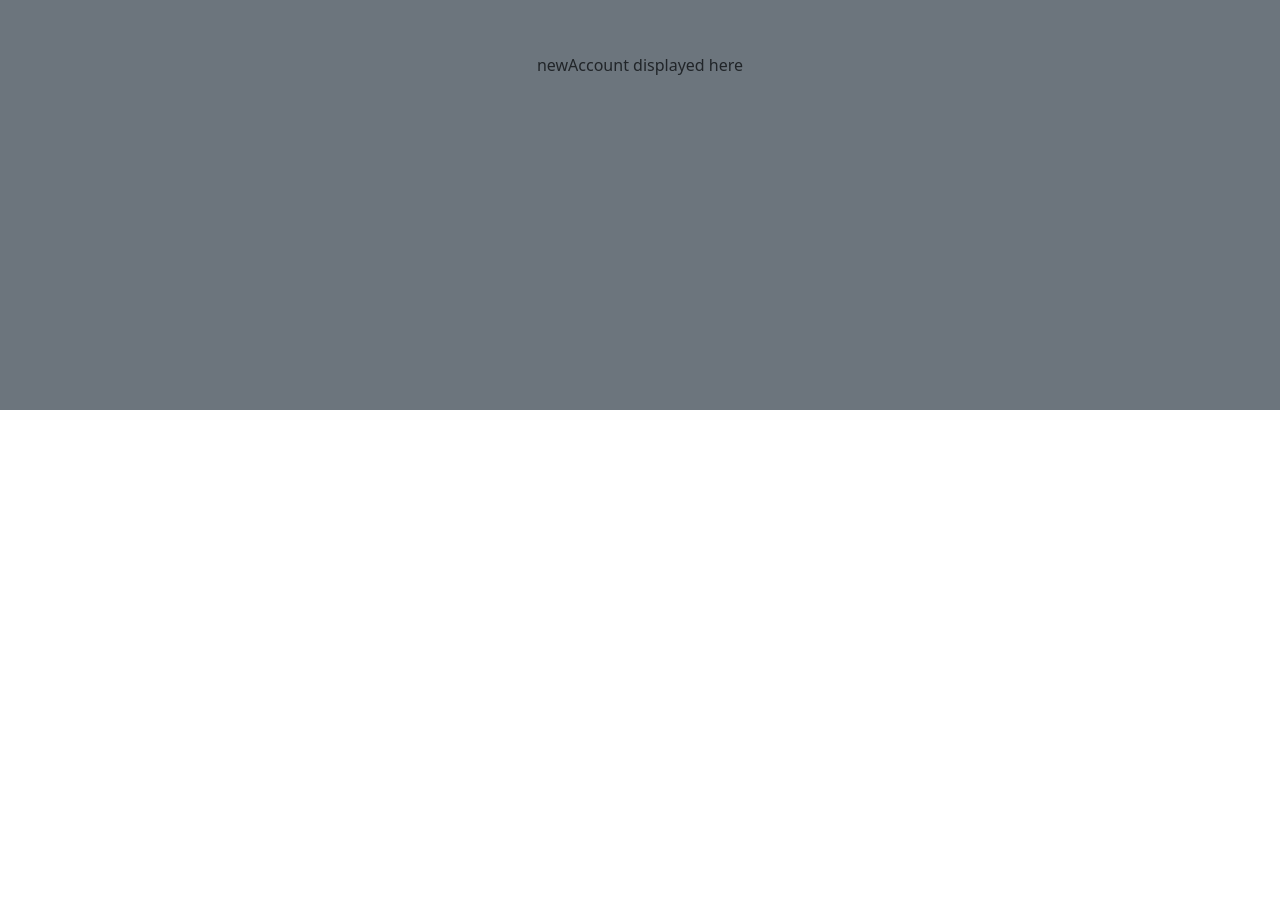
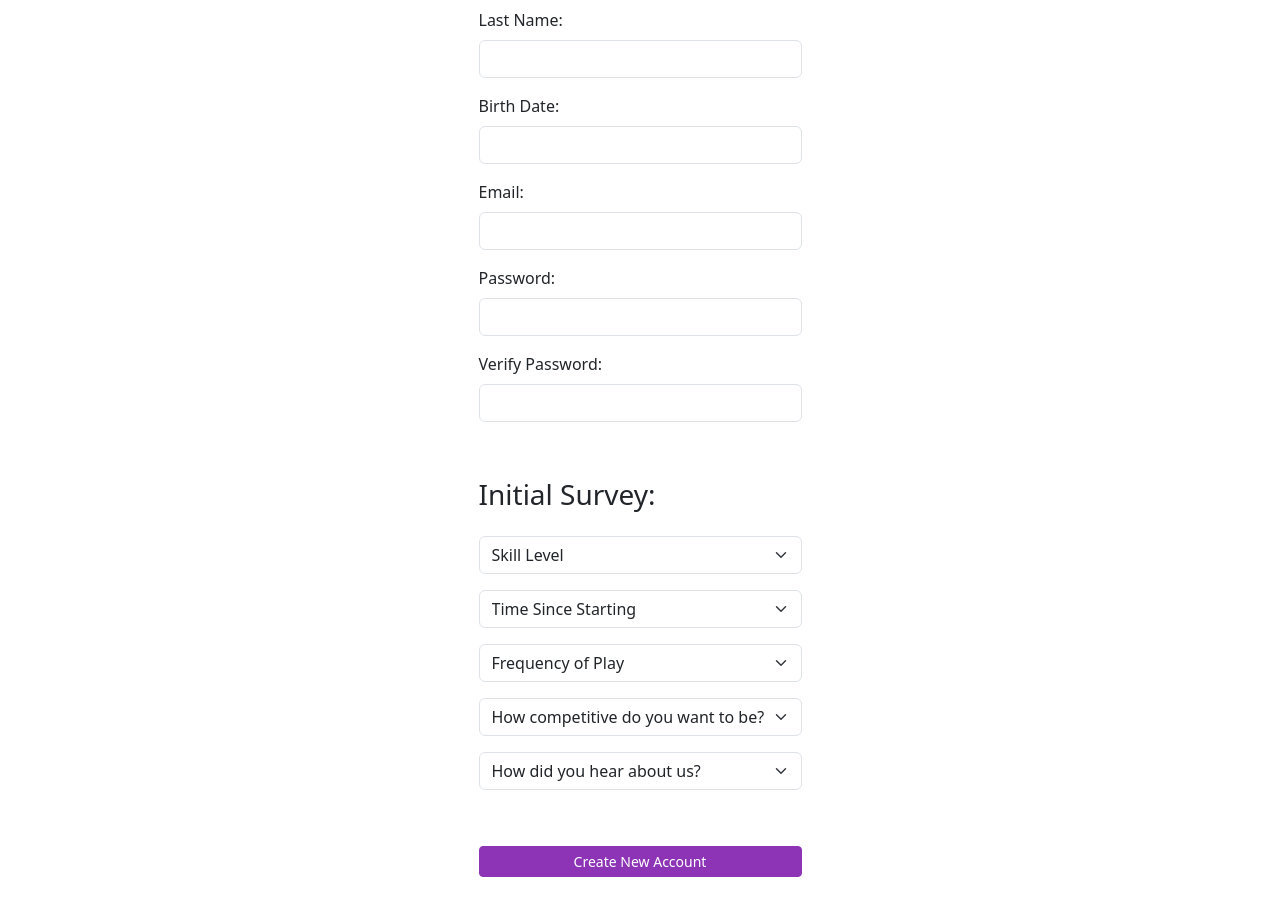
Before and after one commit to madelineevans/startup, a React (Vite) app: page /newAccount in a window 1280 px wide. Shown: the part 280-1196 px from the top of the page. Before the commit the page ends 800 px from the top, so only its background shows below. Built offline with nearby package versions, Linux system fonts and the light colour scheme; a web font is replaced by a local one.

Commit message:
more updates

```diff
--- a/package.json
+++ b/package.json
@@ -1,6 +1,7 @@
 {
   "dependencies": {
     "bootstrap": "^5.3.8",
+    "leaflet": "^1.9.4",
     "react": "^19.2.0",
     "react-bootstrap": "^2.10.10",
     "react-dom": "^19.2.0",
--- a/src/map/map.css
+++ b/src/map/map.css
@@ -0,0 +1,13 @@
+#map {
+  height: 400px;
+  width: 95%;
+  max-height: calc(100vh - 200px); /* prevents overflow, increased to account for search bar */
+}
+
+#search {
+  margin-bottom: 2rem;
+}
+
+main {
+  padding-bottom: 80px; /* adjust based on footer height */
+}
--- a/src/map/map.jsx
+++ b/src/map/map.jsx
@@ -1,10 +1,76 @@
-import React from 'react';
+import React, { useEffect } from 'react';
+import 'bootstrap/dist/css/bootstrap.min.css';
+import 'leaflet/dist/leaflet.css';
+import L from 'leaflet';
 import './map.css';
+import { useNavigate } from 'react-router-dom';
 
 export function Map() {
+  const navigate = useNavigate();
+
+  useEffect(() => {
+    const provo = [40.2338, -111.6585];
+
+    const map = L.map('map').setView(provo, 13);
+    L.tileLayer('https://{s}.tile.openstreetmap.org/{z}/{x}/{y}.png', {
+      maxZoom: 19,
+    }).addTo(map);
+
+    const marker = L.marker(provo).addTo(map);
+
+    // Create popup content using DOM elements
+    const popupDiv = L.DomUtil.create('div');
+    const title = L.DomUtil.create('strong', '', popupDiv);
+    title.innerText = 'PicklePlayer';
+
+    const br = document.createElement('br');
+    popupDiv.appendChild(br);
+
+    const button = L.DomUtil.create('button', 'btn btn-sm btn-primary', popupDiv);
+    button.innerText = 'View Player';
+    button.onclick = () => navigate('/match');
+
+    marker.bindPopup(popupDiv);
+  }, [navigate]);
+
+
   return (
-    <main className="container-fluid bg-secondary text-center">
-      <div>map displayed here</div>
-    </main>
+    <div className="d-flex flex-column min-vh-100">
+      <header className="text-center py-3">
+        <h1>Map</h1>
+      </header>
+
+      <main className="container flex-grow-1 d-flex flex-column align-items-center" style={{ paddingBottom: '80px' }}>
+        <div className="w-100 mb-3" style={{ maxWidth: '600px' }}>
+          <label htmlFor="search" className="form-label">SearchBar Standin:</label>
+          <input type="search" id="search" name="varSearch" className="form-control" />
+        </div>
+
+        <div className="w-100" style={{ height: '400px', maxWidth: '95%' }}>
+          <div id="map" style={{ height: '100%', width: '100%' }}></div>
+        </div>
+      </main>
+
+      <footer>
+        <nav className="navbar navbar-expand-lg bg-body-tertiary fixed-bottom">
+          <div className="container-fluid">
+            <ul className="navbar-nav mx-auto d-flex flex-row gap-3">
+              <li className="nav-item">
+                <a className="nav-link active" href="/login">Logout</a>
+              </li>
+              <li className="nav-item">
+                <a className="nav-link active" href="/match">Match</a>
+              </li>
+              <li className="nav-item">
+                <a className="nav-link disabled text-secondary" href="/map">Map</a>
+              </li>
+              <li className="nav-item">
+                <a className="nav-link active" href="/chat_list">Chat</a>
+              </li>
+            </ul>
+          </div>
+        </nav>
+      </footer>
+    </div>
   );
 }
--- a/src/newAccount/newAccount.jsx
+++ b/src/newAccount/newAccount.jsx
@@ -1,9 +1,119 @@
-import React from 'react';
+import React, { useState } from 'react';
+import '../login/login.css';
+import 'bootstrap/dist/css/bootstrap.min.css';
+import { useNavigate } from 'react-router-dom';
 
 export function NewAccount() {
+  const [isSpinning, setIsSpinning] = useState(false);
+  const navigate = useNavigate();
+
   return (
-    <main className="container-fluid bg-secondary text-center">
-      <div>newAccount displayed here</div>
-    </main>
+    <div className="d-flex flex-column min-vh-100">
+      <header className="d-flex justify-content-center align-items-center gap-2 py-3">
+        <img src="Images/pickle_logo.png" className="img-fluid" alt="logo" style={{ height: '90px' }} />
+        <h1 className="merriweather mb-0">PicklePlayer</h1>
+      </header>
+
+      <main className="container flex-grow-1 d-flex justify-content-center align-items-center">
+        <div className="w-100" style={{ maxWidth: '400px' }}>
+          <form className="d-flex flex-column gap-3">
+            <div>
+              <label htmlFor="firstName" className="form-label">First Name:</label>
+              <input type="text" id="firstName" name="firstName" className="form-control" />
+            </div>
+            <div>
+              <label htmlFor="lastName" className="form-label">Last Name:</label>
+              <input type="text" id="lastName" name="lastName" className="form-control" />
+            </div>
+            <div>
+              <label htmlFor="birthDate" className="form-label">Birth Date:</label>
+              <input type="text" id="birthDate" name="birthDate" className="form-control" />
+            </div>
+            <div>
+              <label htmlFor="emailAddress" className="form-label">Email:</label>
+              <input type="text" id="emailAddress" name="emailAddress" className="form-control" />
+            </div>
+            <div>
+              <label htmlFor="passowrd1" className="form-label">Password:</label>
+              <input type="password" id="passowrd1" name="passowrd1" className="form-control" />
+            </div>
+            <div>
+              <label htmlFor="passowrd2" className="form-label">Verify Password:</label>
+              <input type="password" id="passowrd2" name="passowrd2" className="form-control" />
+            </div>
+
+            <br />
+            <h3>Initial Survey:</h3>
+
+            <div>
+              <select className="form-select" aria-label="skillLevel">
+                <option defaultValue>Skill Level</option>
+                <option value="1">Never Played</option>
+                <option value="2">Beginner</option>
+                <option value="3">Intermediate</option>
+                <option value="4">Advanced</option>
+                <option value="5">Pro</option>
+              </select>
+            </div>
+            <div>
+              <select className="form-select" aria-label="timePlayed">
+                <option defaultValue>Time Since Starting</option>
+                <option value="1">Never Played</option>
+                <option value="2">Couple Weeks</option>
+                <option value="3">Couple Months</option>
+                <option value="4">1-2 Years</option>
+                <option value="5">2+ Years</option>
+              </select>
+            </div>
+            <div>
+              <select className="form-select" aria-label="playFrequency">
+                <option defaultValue>Frequency of Play</option>
+                <option value="1">Never Played</option>
+                <option value="2">Nothing Consistent</option>
+                <option value="3">Every Couple Months</option>
+                <option value="4">Every Couple Weeks</option>
+                <option value="5">Every Week</option>
+              </select>
+            </div>
+            <div>
+              <select className="form-select" aria-label="competetiveLevel">
+                <option defaultValue>How competitive do you want to be?</option>
+                <option value="1">I just need someone to learn with</option>
+                <option value="2">I just want to have fun</option>
+                <option value="3">I want it to be a little competitive</option>
+                <option value="4">I want it to be competitive</option>
+                <option value="5">Do or die</option>
+              </select>
+            </div>
+            <div>
+              <select className="form-select" aria-label="foundSite">
+                <option defaultValue>How did you hear about us?</option>
+                <option value="1">Through a friend</option>
+                <option value="2">Online</option>
+                <option value="3">Other</option>
+              </select>
+            </div>
+
+            <br />
+            <button
+              className={`btn btn-primary btn-sm ${isSpinning ? 'spinning' : ''}`}
+              type="button"
+              onClick={() => {
+                setIsSpinning(true);
+                setTimeout(() => {
+                  navigate('/match');
+                }, 500);
+              }}
+              disabled={isSpinning}
+            >
+              <span className="spinner-border spinner-border-sm" aria-hidden="true"></span>
+              <span role="status">Create New Account</span>
+            </button>
+          </form>
+        </div>
+      </main>
+
+      <footer></footer>
+    </div>
   );
 }
```
Also changed, not shown: 1 other file (tests, documents, lock files or other folders).
